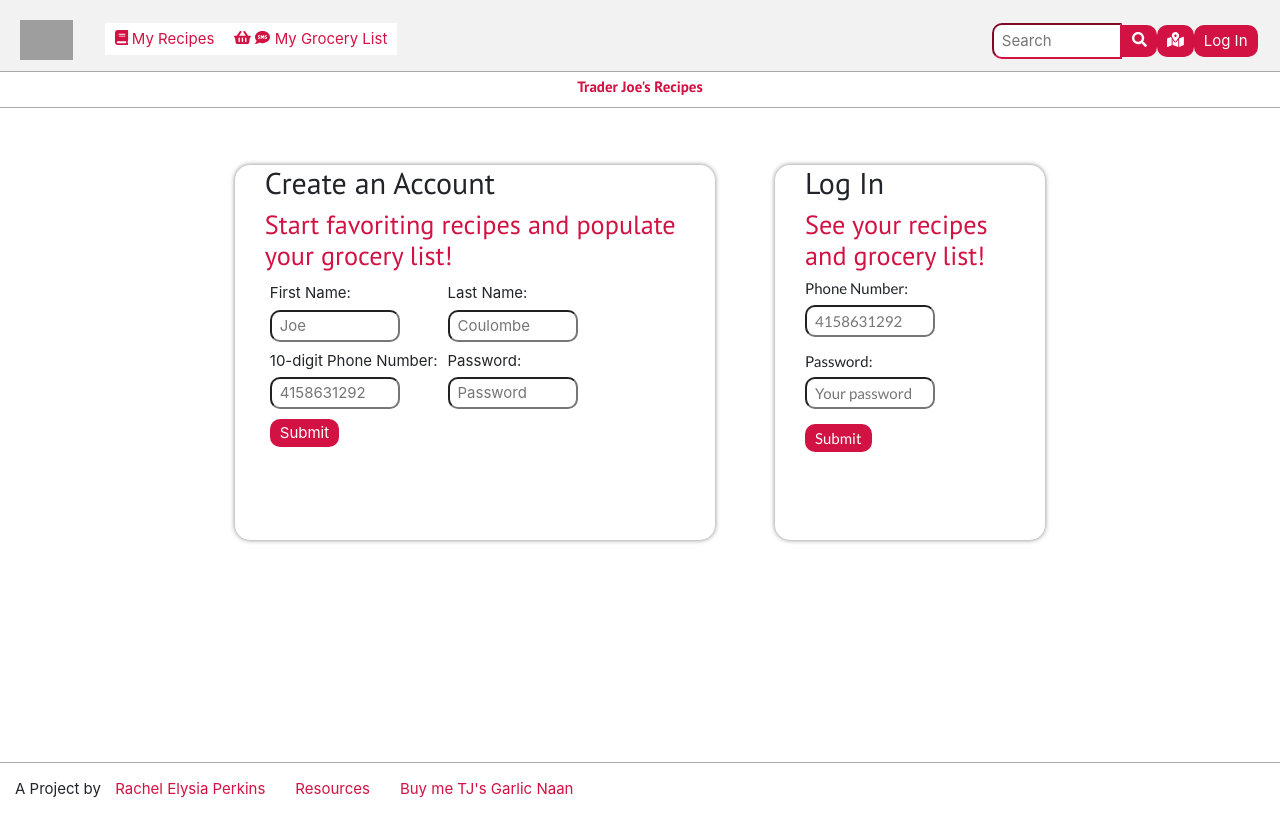
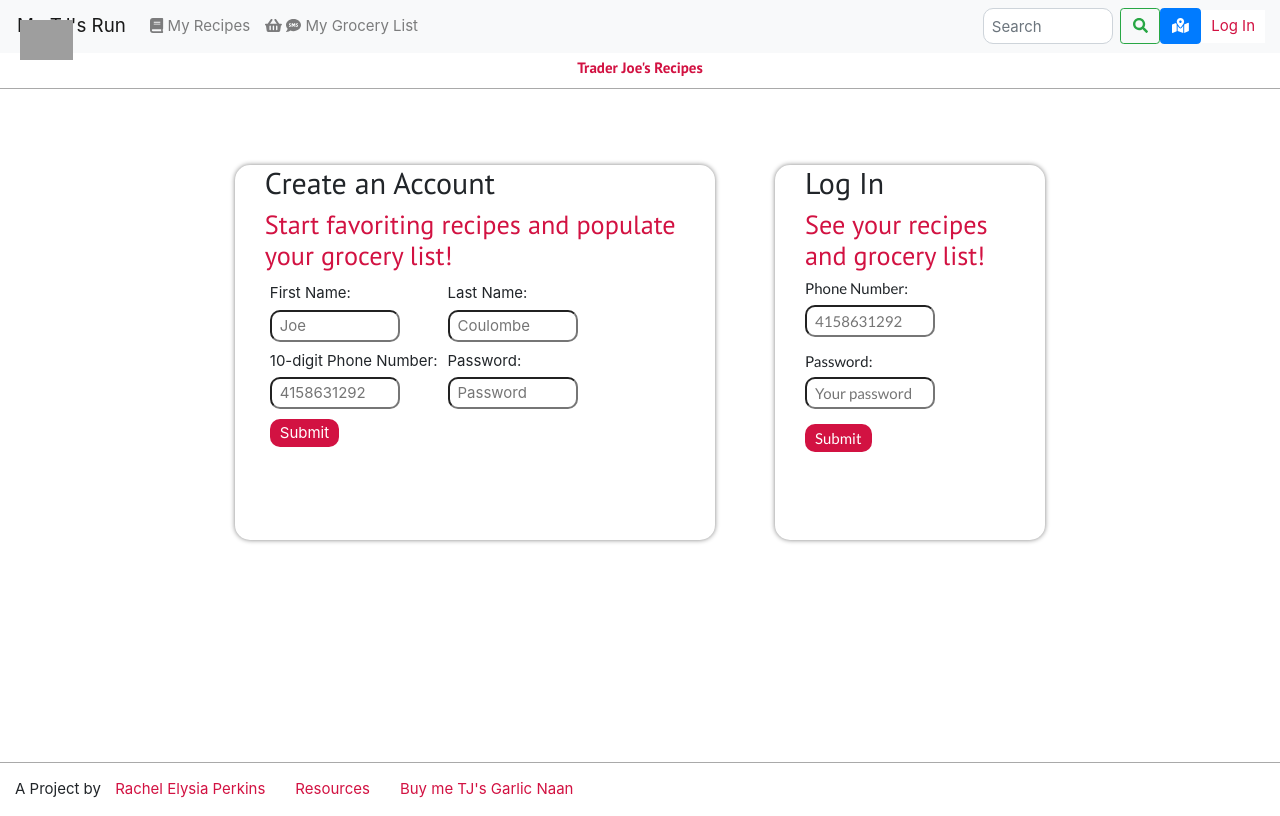
Before and after one commit to RachelElysia/my-tjs-run-app, a Next.js app in the folder front-end/: page /login in a window 1280 px wide. Built offline with nearby package versions, Linux system fonts and the light colour scheme.

Commit message:
Bootstrap Sprint 1

```diff
--- a/front-end/components/headersfooter.js
+++ b/front-end/components/headersfooter.js
@@ -4,6 +4,20 @@
 import React, { useState, useEffect } from 'react';
 import {useRouter} from 'next/router'
 import Link from 'next/link'
+
+import dynamic from "next/dynamic";
+const Navbar = dynamic(() => import("react-bootstrap/Navbar"), {ssr: false,});
+const Nav = dynamic(() => import("react-bootstrap/Nav"), {ssr: false,});
+const NavDropdown = dynamic(() => import("react-bootstrap/NavDropdown"), {ssr: false,});
+const NavbarBrand = dynamic(() => import("react-bootstrap/NavbarBrand"), {ssr: false,});
+const NavbarToggle = dynamic(() => import("react-bootstrap/NavbarToggle"), {ssr: false,});
+const NavbarCollapse = dynamic(() => import("react-bootstrap/NavbarCollapse"), {ssr: false,});
+const NavbarContext = dynamic(() => import("react-bootstrap/NavbarContext"), {ssr: false,});
+const NavLink = dynamic(() => import("react-bootstrap/NavLink"), {ssr: false,});
+const NavItem = dynamic(() => import("react-bootstrap/NavItem"), {ssr: false,});
+const Form = dynamic(() => import("react-bootstrap/Form"), {ssr: false,});
+const FormControl = dynamic(() => import("react-bootstrap/FormControl"), {ssr: false,});
+const Button = dynamic(() => import("react-bootstrap/Button"), {ssr: false,});
 
 import styles from '../styles/Home.module.css';
 import { FontAwesomeIcon } from '@fortawesome/react-fontawesome'
@@ -14,8 +28,6 @@
 const smsicon = <FontAwesomeIcon icon={faSms} />
 const searchicon = <FontAwesomeIcon icon={faSearch} />
 const navicon = <FontAwesomeIcon icon={faBars} />
-
-
 
 function NavBar() {
 
@@ -61,16 +73,6 @@
     router.push(`/search/${encodedString}`);
   }
 
-  // responsive nav bar
-  function myFunction() {
-    var x = document.getElementById("top-nav");
-    if (x.className === "nav-right") {
-      x.className += " responsive";
-    } else {
-      x.className = "nav-right";
-    }
-  }
-
   return (
     <>
       <div>
@@ -79,40 +81,50 @@
         <meta property="og:title" content="My page title" key="title" />
       </Head>
       </div>
-      <nav id="top-nav">
-        <div className={styles['nav-left']}>
-          <Link href="/"><a><img src="http://localhost:5000/static/img/logo.png" alt="My TJ's Run Logo" height="40px" /></a></Link>
-          <button className={styles['left']} id={styles['get-started-button']} type="button" onClick={(e) => { e.preventDefault(); router.push('/myrecipes'); }}>
-            {bookicon} My Recipes
-          </button>
-          <button className={styles['left']} id={styles['get-started-button']} type="button" onClick={(e) => { e.preventDefault(); router.push('/mygrocerylist'); }}>
-            { basketicon } { smsicon } My Grocery List
-          </button>
-        </div>
-        <div className={styles['nav-right']}>
-          <form onSubmit={handleSearch} className={styles['search-form']}>
-            <input type="text"
+  <Navbar bg="light" variant="light" expand="md" id="top-nav" className="fixed-top">
+  <NavbarBrand href="/">
+      <img
+        alt=""
+        src="http://localhost:5000/static/img/logo.png"
+
+        className="d-inline-block align-top"
+      />{' '}
+      My TJ's Run
+    </NavbarBrand>
+  <NavbarToggle aria-controls="basic-navbar-nav" />
+  <NavbarCollapse id="basic-navbar-nav">
+    <Nav className="mr-auto" >
+    <Link href="/myrecipes">
+              <NavLink as="a" href="/myrecips">
+              { bookicon }  My Recipes
+              </NavLink>
+            </Link>
+    <Link href="/mygrocerylist">
+              <NavLink as="a" href="/mygrocerylist">
+              { basketicon } { smsicon }  My Grocery List
+              </NavLink>
+            </Link>
+    </Nav>
+    <Form onSubmit={handleSearch} className={styles['search-form']} inline>
+      <FormControl type="text"
               placeholder="Search"
               name="search_string"
               autoComplete="off"
-              required />
-            <button className={styles['search-button']} type="submit">
-              {searchicon}
-            </button>
-          </form>
-          <button
+              required className="mr-sm-2" />
+      <Button variant="outline-success" type="submit">{searchicon}</Button>
+    </Form>
+    <Button
             className={styles['right']}
             type="button"
             title="Find a Trader Joe's"
             onClick={(e) => { e.preventDefault(); router.push('/storelocator');
           }}>
             { searchlocationicon }
-          </button>
+          </Button>
           { welcome }
           { logInOrOut }
-
-        </div>
-    </nav>
+  </NavbarCollapse>
+</Navbar>
   </>
   );
 }
--- a/front-end/pages/resources.js
+++ b/front-end/pages/resources.js
@@ -37,7 +37,7 @@
 
   return (
     <Fade bottom><center>
-    <div className={styles['container']}>
+    <div className={styles['wide-container']}>
       <div className={styles['resources-box']}>
         <h1>{linkicon} Resources</h1>
         <section class="component">
--- a/front-end/pages/search/[search_phrase].js
+++ b/front-end/pages/search/[search_phrase].js
@@ -73,7 +73,7 @@
 
   if (searchNameResult.data < 1) {
     return (
-      <div className={styles['container']}>
+      <div className={styles['wide-container']}>
       <div className={styles['tag-heading']}>
         <h1>{searchicon} { toTitleCase(search_phrase) }</h1>
         <p>Sorry, there are no results matching "{search_phrase}"</p>
--- a/front-end/pages/tags/[tag_id].js
+++ b/front-end/pages/tags/[tag_id].js
@@ -58,7 +58,7 @@
 
   // refactor me your tag name rendering as a flex - yourself 1am 2/17
   return (
-    <div className={styles['container']}>
+    <div className={styles['wide-container']}>
       <main className={styles['tag-heading']}>
           <h1>{tagicon} { tagNameResult.data }</h1>
           <p>Viewing recipes tagged with {tagNameResult.data}. </p>
--- a/front-end/styles/Home.module.css
+++ b/front-end/styles/Home.module.css
@@ -7,7 +7,7 @@
 
 .main {
   min-height: 100vh;
-  top: 330px; /* height under tjbar */
+  top: 270px; /* height under tjbar */
   padding: 0;
   display: flex;
   justify-content: center;
@@ -111,7 +111,7 @@
 
 #tjbar {
   position: fixed;
-  top: 4.7rem;    /* NavBar TJNavBar height */
+  top: 3.45rem;    /* NavBar TJNavBar height */
   border-top: 1px solid darkgrey;
   border-bottom: 1px solid darkgrey;
   height: 2.5rem;
@@ -147,7 +147,7 @@
 
 #tjbar-dropdown {
   position:fixed;
-  top: 7.05rem;    /* NavBar TJNavBar height */
+  top: 5.8rem;    /* NavBar TJNavBar height */
   width: 42rem;
   left: calc(50% - 288px);
   background: #fff;
@@ -259,7 +259,7 @@
   text-align: center;
 }
 
-.container {
+.wide-container {
   /* display: inline-block; */
   top: 9rem;    /* NavBar TJNavBar height */
   margin-top: 9em;
@@ -419,8 +419,10 @@
 .main-tiles-flex {
   position: relative;
   background-color: #FFF;
-  width: 14em;
-  height: 8em;
+  padding: 0;
+  margin: 0;
+  width: 100%;
+  height: 7em;
   display: inline-block;
   vertical-align: top;
   overflow: hidden;
@@ -901,13 +903,13 @@
   font-size: 0.889rem;
 }
 
-.instructions-container {
+/* .instructions-container {
   width: 100%;
   padding-right: 15px;
   padding-left: 15px;
   margin-right: auto;
   margin-left: auto;
-}
+} */
 
 
 .component{
@@ -922,11 +924,3 @@
 }
 
 .page-link:hover:not(.active) {background-color: #ddd;}
-
-.instructions {
-  display: inline-block;
-  width: 200px;
-  padding: 10px;
-  border: 1px solid black;
-  border-radius: 15px;
-}
--- a/front-end/styles/globals.css
+++ b/front-end/styles/globals.css
@@ -187,3 +187,8 @@
   outline: none;
   box-shadow: none;
 }
+
+main {
+  margin-top: 5.5rem;
+  align-content: center;
+}
```
Also changed, not shown: front-end/pages/index.js (+21 -22 lines), 1 other file (tests, documents, lock files or other folders).
